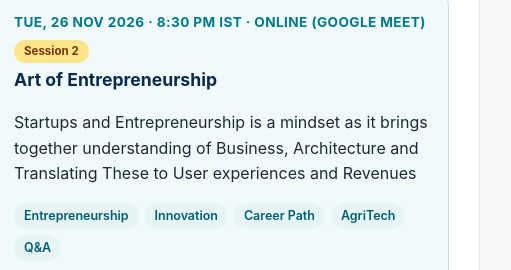
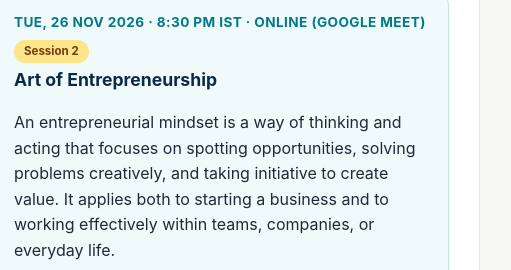
Before and after one commit to Abh4git/aimeetup.github.io, a plain HTML site: page docs/index.html in a window 1280 px wide. Shown: the part 1698-1968 px from the top of the page, 352-863 px from the left. Drawn offline with Linux system fonts and the light colour scheme.

Commit message:
Updated Entrepreneurship mindset

```diff
--- a/docs/index.html
+++ b/docs/index.html
@@ -93,7 +93,7 @@
           <p class="etime">Tue, 26 Nov 2026 · 8:30 PM IST · Online (Google Meet)</p>
           <span class="badge">Session 2</span>
           <h4>Art of Entrepreneurship</h4>
-          <p>Startups and Entrepreneurship is a mindset as it brings together understanding of Business, Architecture and Translating These to User experiences and Revenues</p>
+          <p>An entrepreneurial mindset is a way of thinking and acting that focuses on spotting opportunities, solving problems creatively, and taking initiative to create value. It applies both to starting a business and to working effectively within teams, companies, or everyday life.</p>
 		  <div class="chips"><span>Entrepreneurship</span><span>Innovation</span><span>Career Path</span><span>AgriTech</span><span>Q&amp;A</span></div>
  		  <div class="speaker">
             <div>
```
